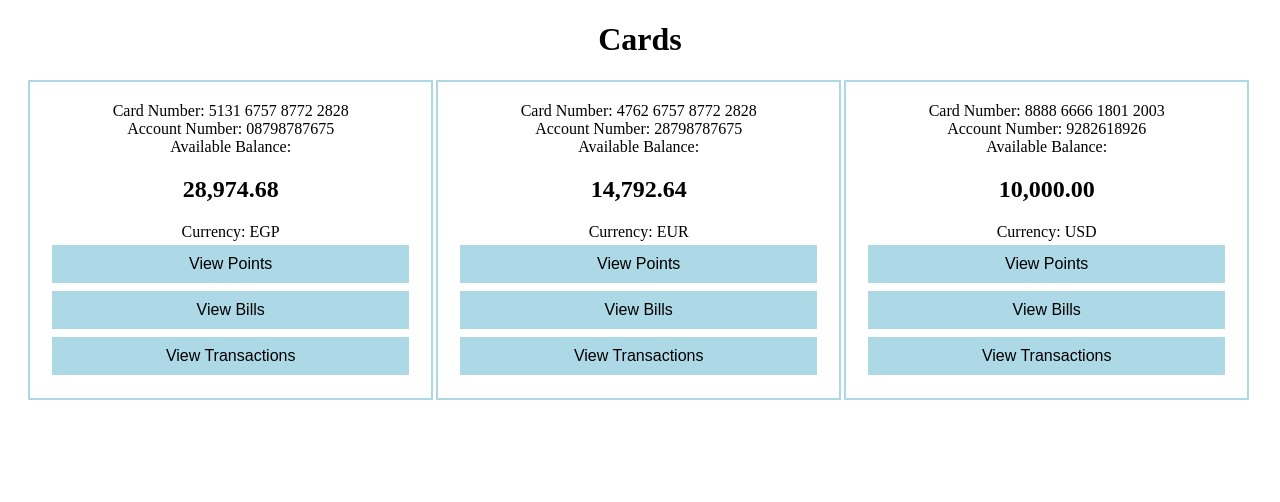
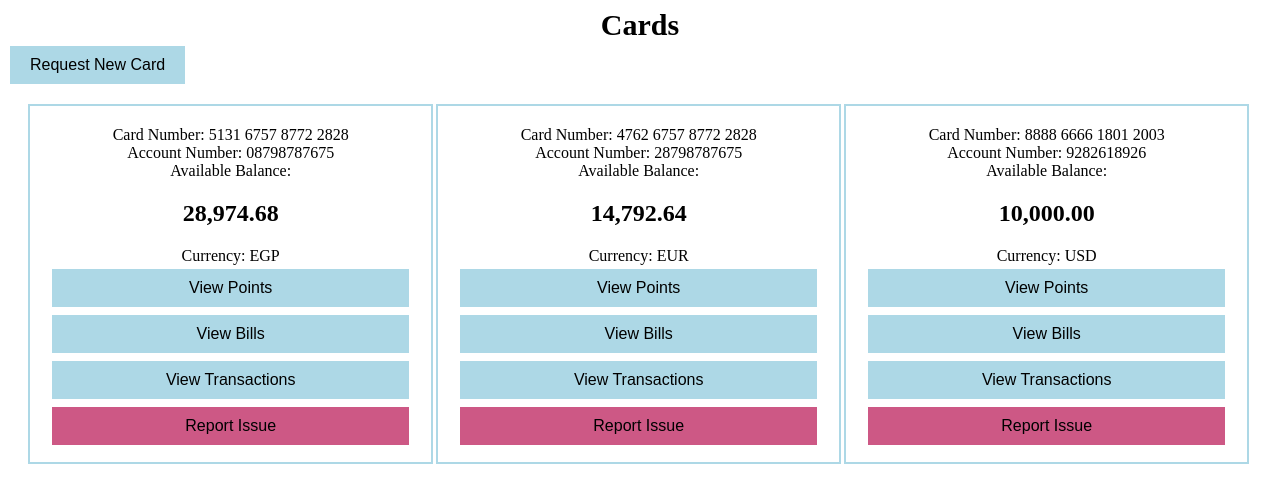
Before and after one commit to software-engineering-2023/HSM, a website: page bankApp/client/cards.html in a window 1280 px wide. Drawn offline with Linux system fonts and the light colour scheme.

Commit message:
update to cards.html
added the report issue button and the request new card button

```diff
--- a/bankApp/client/cards.html
+++ b/bankApp/client/cards.html
@@ -33,7 +33,7 @@
 
 		.box {
 			flex: 1;
-			height: 320px;
+			height: 360px;
 			border: 2px solid lightblue;
 			padding: 20px;
 			box-sizing: border-box;
@@ -79,11 +79,45 @@
 			margin: 4px 2px;
 			cursor: pointer;
 		}
+
+		.title-style{
+			font-weight: bold;
+			color: black;
+			font-size: 30px;
+			margin: 0 auto;
+		}
+
+		.request-button{
+			background-color: lightblue;
+			color: black;
+			border: none;
+			padding: 10px 20px;
+			text-decoration: none;
+			display: block;
+			font-size: 16px;
+			margin: 4px 2px;
+			cursor: pointer;
+		}
+
+		.issue-button{
+			background-color: rgb(205, 88, 133);
+			color: black;
+			border: none;
+			padding: 10px 20px;
+			text-align: center;
+			text-decoration: none;
+			display: inline-block;
+			font-size: 16px;
+			margin: 4px 2px;
+			cursor: pointer;
+		}
+
 	</style>
 </head>
 <body>
 
-	<h1>Cards</h1>
+	<strong class="title-style">Cards</strong>
+	<button class="request-button" onclick="window.location='requests.html'">Request New Card</button>
 
 	<div class="container">
 		<div class="box">
@@ -95,6 +129,7 @@
 			<button class="button" onclick="window.location='points.html'">View Points</button>
 			<button class="button" onclick="window.location='bills.html'">View Bills</button>
 			<button class="button" id="trans-1-button">View Transactions</button>
+			<button class="issue-button">Report Issue</button>
 		</div>
 
 		<div class="box">
@@ -106,6 +141,7 @@
 			<button class="button" onclick="window.location='points.html'">View Points</button>
 			<button class="button" onclick="window.location='bills.html'">View Bills</button>
 			<button class="button" id="trans-2-button">View Transactions</button>
+			<button class="issue-button">Report Issue</button>
 		</div>
 
 		<div class="box">
@@ -117,6 +153,7 @@
 			<button class="button" onclick="window.location='points.html'">View Points</button>
 			<button class="button" onclick="window.location='bills.html'">View Bills</button>
 			<button class="button" id="trans-3-button">View Transactions</button>
+			<button class="issue-button">Report Issue</button>
 		</div>
 	</div>
 
```
